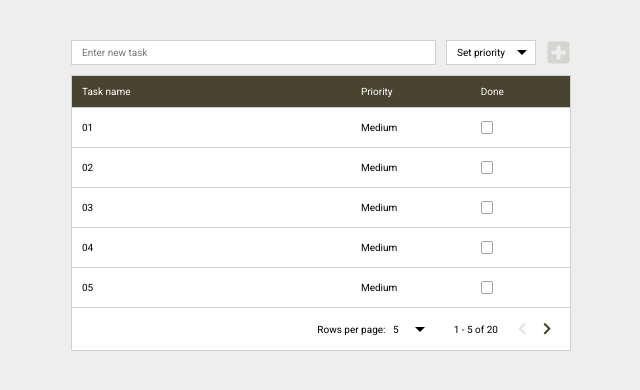
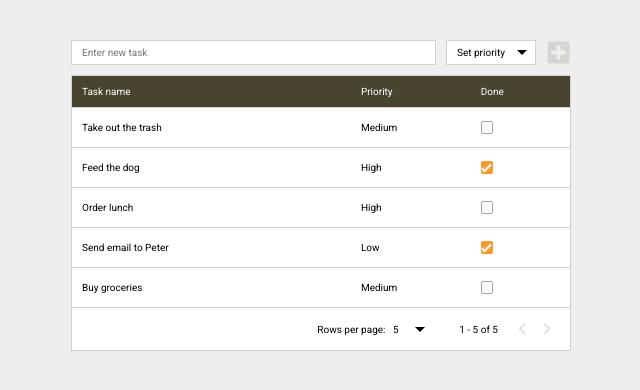
Before and after one commit to l-walaszczyk/todo, a React (Create React App) app: page / in a window 1280 px wide. Shown: the top 390 px of the page, without its empty margins (319-959 px from the left). Built offline with nearby package versions, Linux system fonts and the light colour scheme.

Commit message:
handle row highlighting by css not js

```diff
--- a/src/App.js
+++ b/src/App.js
@@ -3,36 +3,32 @@ import Table from "./components/Table";
 import Form from "./components/Form";
 import "./App.scss";
 
+// const initialTodos = [
+//   { taskName: "01", taskPriority: "", taskDone: false },
+//   { taskName: "02", taskPriority: "", taskDone: false },
+//   { taskName: "03", taskPriority: "", taskDone: false },
+//   { taskName: "04", taskPriority: "", taskDone: false },
+//   { taskName: "05", taskPriority: "", taskDone: false },
+//   { taskName: "06", taskPriority: "", taskDone: false },
+//   { taskName: "07", taskPriority: "", taskDone: false },
+//   { taskName: "08", taskPriority: "", taskDone: false },
+//   { taskName: "09", taskPriority: "", taskDone: false },
+//   { taskName: "10", taskPriority: "", taskDone: false },
+//   { taskName: "11", taskPriority: "", taskDone: false },
+//   { taskName: "12", taskPriority: "", taskDone: false },
+//   { taskName: "13", taskPriority: "", taskDone: false },
+//   { taskName: "14", taskPriority: "", taskDone: false },
+//   { taskName: "15", taskPriority: "", taskDone: false },
+//   { taskName: "16", taskPriority: "", taskDone: false },
+// ];
+
 const initialTodos = [
-  { taskName: "01", taskPriority: 1, taskDone: false },
-  { taskName: "02", taskPriority: 1, taskDone: false },
-  { taskName: "03", taskPriority: 1, taskDone: false },
-  { taskName: "04", taskPriority: 1, taskDone: false },
-  { taskName: "05", taskPriority: 1, taskDone: false },
-  { taskName: "06", taskPriority: 1, taskDone: false },
-  { taskName: "07", taskPriority: 1, taskDone: false },
-  { taskName: "08", taskPriority: 1, taskDone: false },
-  { taskName: "09", taskPriority: 1, taskDone: false },
-  { taskName: "10", taskPriority: 1, taskDone: false },
-  { taskName: "11", taskPriority: 1, taskDone: false },
-  { taskName: "12", taskPriority: 1, taskDone: false },
-  { taskName: "13", taskPriority: 1, taskDone: false },
-  { taskName: "14", taskPriority: 1, taskDone: false },
-  { taskName: "15", taskPriority: 1, taskDone: false },
-  { taskName: "16", taskPriority: 1, taskDone: false },
-  { taskName: "17", taskPriority: 1, taskDone: false },
-  { taskName: "18", taskPriority: 1, taskDone: false },
-  { taskName: "19", taskPriority: 1, taskDone: false },
-  { taskName: "20", taskPriority: 1, taskDone: false },
+  { taskName: "Take out the trash", taskPriority: "1", taskDone: false },
+  { taskName: "Feed the dog", taskPriority: "2", taskDone: true },
+  { taskName: "Order lunch", taskPriority: "2", taskDone: false },
+  { taskName: "Send email to Peter", taskPriority: "0", taskDone: true },
+  { taskName: "Buy groceries", taskPriority: "1", taskDone: false },
 ];
-
-// const initialTodos = [
-//   { taskName: "Take out the trash", taskPriority: 1, taskDone: false },
-//   { taskName: "Feed the dog", taskPriority: 2, taskDone: true },
-//   { taskName: "Order lunch", taskPriority: 2, taskDone: false },
-//   { taskName: "Send email to Peter", taskPriority: 0, taskDone: true },
-//   { taskName: "Buy groceries", taskPriority: 1, taskDone: false },
-// ];
 
 const App = () => {
   const [todos, setTodos] = useState(
--- a/src/App.scss
+++ b/src/App.scss
@@ -273,22 +273,22 @@ table {
     }
    }
 
-   &.active {
-    background-color: #d1d1d1;
-   }
-
-   &.inactive {
-    button {
-     opacity: 0;
-    }
-   }
-
    button {
     display: block;
     padding: 0;
     color: #494430;
     background-color: transparent;
     border: none;
+    opacity: 0;
+    transition: 200ms;
+   }
+
+   &:hover, &:focus-within {
+     background-color: #d1d1d1;
+
+    button {
+     opacity: 1;
+    }
    }
   }
  }
--- a/src/components/Table.js
+++ b/src/components/Table.js
@@ -1,4 +1,4 @@
-import React, { useState } from "react";
+import React from "react";
 import TodoRow from "./TodoRow";
 import TableHead from "./TableHead";
 import TableFoot from "./TableFoot";
@@ -6,8 +6,6 @@ import useSortableTodos from "../hooks/useSortableTodos";
 import usePagination from "../hooks/usePagination";
 
 const Table = ({ todos, setTodos }) => {
-  const [activeRow, setActiveRow] = useState(null);
-
   const { sortedTodos, requestSort, sortConfig } = useSortableTodos(todos);
 
   const getClassNamesFor = (name) => {
@@ -29,14 +27,7 @@ const Table = ({ todos, setTodos }) => {
   const paginatedSortedTodos = sortedTodos.slice(startIndex, endIndex);
 
   const todoRows = paginatedSortedTodos.map((todo, index) => (
-    <TodoRow
-      key={index}
-      index={index}
-      todo={todo}
-      setTodos={setTodos}
-      activeRow={activeRow}
-      setActiveRow={setActiveRow}
-    />
+    <TodoRow key={index} index={index} todo={todo} setTodos={setTodos} />
   ));
 
   return (
--- a/src/components/TodoRow.js
+++ b/src/components/TodoRow.js
@@ -3,11 +3,8 @@ import { FontAwesomeIcon } from "@fortawesome/react-fontawesome";
 import { faTrashAlt } from "@fortawesome/free-solid-svg-icons";
 
 const TodoRow = ({
-  index,
   todo: { taskName, taskPriority, taskDone, initialIndex },
   setTodos,
-  activeRow,
-  setActiveRow,
 }) => {
   const handleDelete = () => {
     setTodos((prevTodos) => {
@@ -15,7 +12,6 @@ const TodoRow = ({
       newTodos.splice(initialIndex, 1);
       return newTodos;
     });
-    setActiveRow(null);
   };
 
   const handleChecked = (event) => {
@@ -24,26 +20,15 @@ const TodoRow = ({
       newTodos[initialIndex].taskDone = event.target.checked;
       return newTodos;
     });
-    setActiveRow(null);
   };
 
   return (
-    <tr
-      className={index === activeRow ? "active" : "inactive"}
-      onFocus={() => setActiveRow(index)}
-      onMouseEnter={() => setActiveRow(index)}
-      onTouchStart={() => setActiveRow(index)}
-      onMouseLeave={() => setActiveRow(null)}
-    >
+    <tr>
       <td>{taskName}</td>
       <td>{["Low", "Medium", "High"][taskPriority]}</td>
       <td>
         <label className="checkbox-container">
-          <input
-            type="checkbox"
-            checked={taskDone || false}
-            onChange={handleChecked}
-          />
+          <input type="checkbox" checked={taskDone} onChange={handleChecked} />
           <span className="checkmark"></span>
         </label>
       </td>
```
